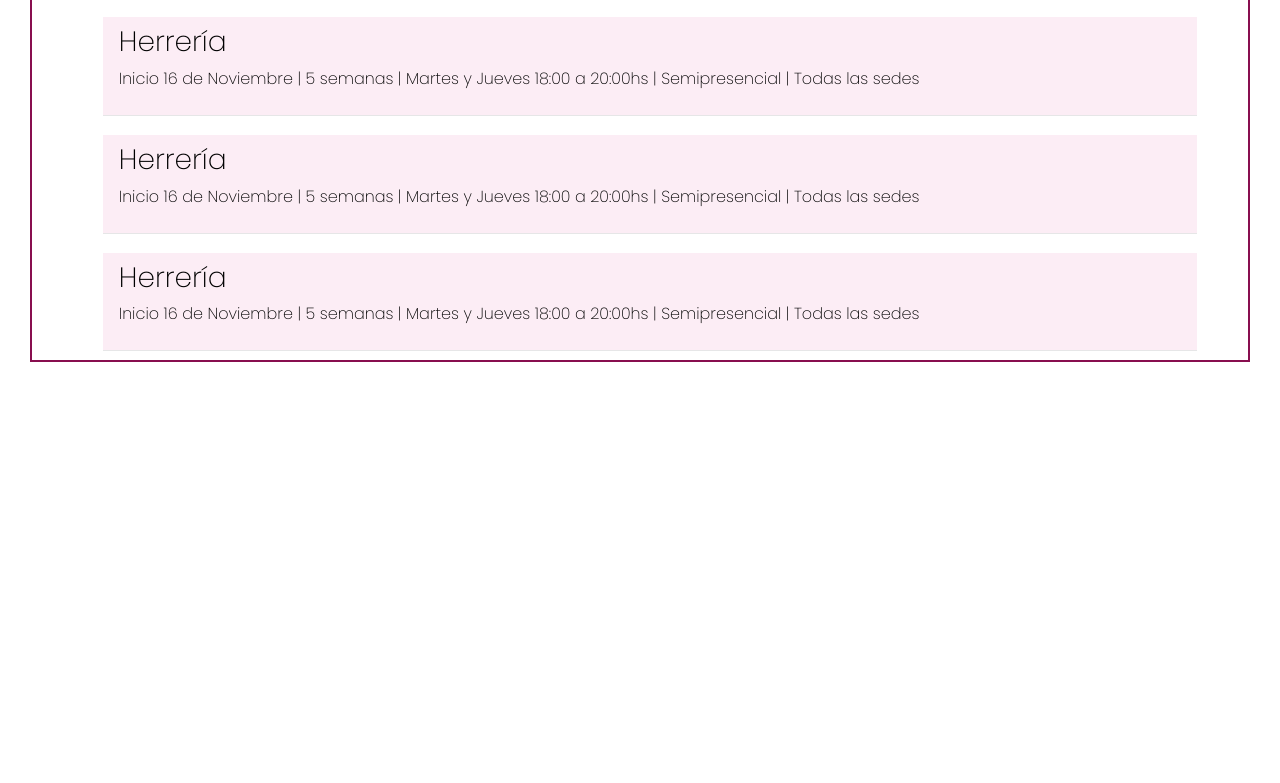
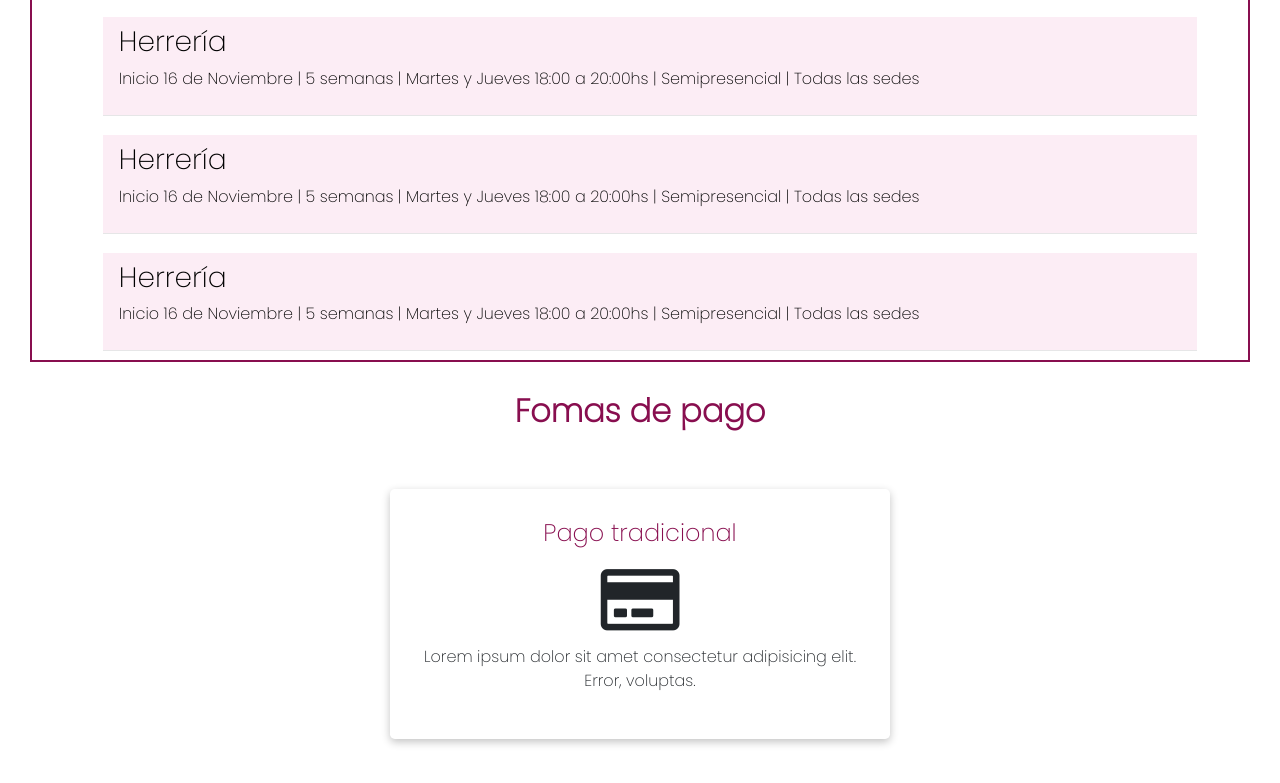
Before and after one commit to Tonytarantino/miproyectofianal, a plain HTML site: page pages/sedesa.html in a window 1280 px wide. Shown: the part 1817-2600 px from the top of the page. Before the commit the page ends 2209 px from the top, so only its background shows below. Drawn offline with nearby package versions, Linux system fonts and the light colour scheme.

Commit message:
agregando formas de pago

```diff
--- a/pages/sedesa.html
+++ b/pages/sedesa.html
@@ -161,7 +161,7 @@
   </div>
   <!-- end carpinteria -->
   <!-- end cursos -->
-
+  <!-- start agenda @proximos cursos -->
   <div class="agenda_contenedor ">
     <h2 class=" agenda_titulo text-wrap">Próximas inscripciones</h2>
     <div class="list-group">
@@ -187,6 +187,18 @@
       </a>
     </div>
   </div>
+  <!-- end agenda -->
+  <!-- start "formas de pago" -->
+  <div class="pagos">
+    <h2 class="pagos_titulo fw-bolder text-wrap">Fomas de pago</h2>
+    <div class="pago_forma rounded-3">
+      <h4 class="pago_subtitulo">Pago tradicional</h4>
+      <i class="far fa-credit-card"></i>
+      <p class="pago_detalle"> Lorem ipsum dolor sit amet consectetur adipisicing elit. Error, voluptas.</p>
+    </div>
+  </div>
+  <!-- end formas de pago -->
+
 
   <script src="https://cdn.jsdelivr.net/npm/bootstrap@5.1.2/dist/js/bootstrap.bundle.min.js"
     integrity="sha384-kQtW33rZJAHjgefvhyyzcGF3C5TFyBQBA13V1RKPf4uH+bwyzQxZ6CmMZHmNBEfJ"
--- a/sass/sedesa.scss
+++ b/sass/sedesa.scss
@@ -194,3 +194,37 @@ div {
         }
     }
 }
+
+div {
+    &.pago_forma {
+        width: 500px;
+        margin: 0 auto;
+        text-align: center;
+        box-shadow: $sombra;
+        padding: 30px;
+        margin-bottom: 100px;
+        h4 {
+            &.pago_subtitulo {
+                color: $colorPrimario;
+            }
+        }
+        i {
+            &.fa-credit-card {
+                font-size: 70px;
+                margin: 10px;
+            }
+        }
+    }
+    h2 {
+        &.pagos_titulo {
+            color: $colorPrimario;
+            text-align: center;
+            padding-bottom: 50px;
+        }
+    }
+    &.pago_forma {
+        @media screen and (max-width: 1080px) {
+            max-width: 300px;
+        }
+    }
+}
```
Also changed, not shown: css/cursos.css, css/sedesa.css, 1 other file.
